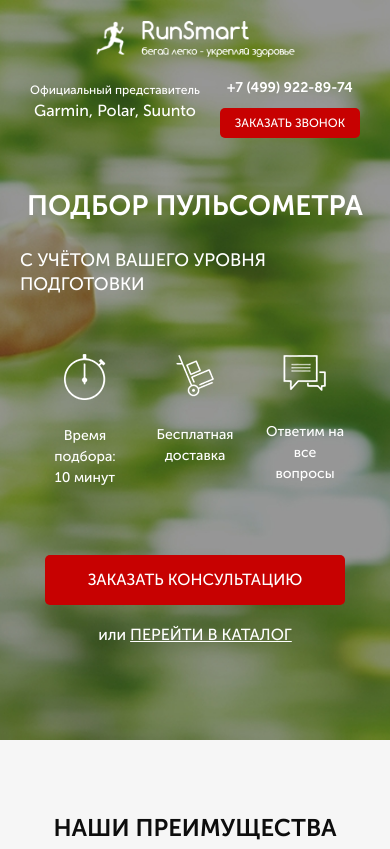
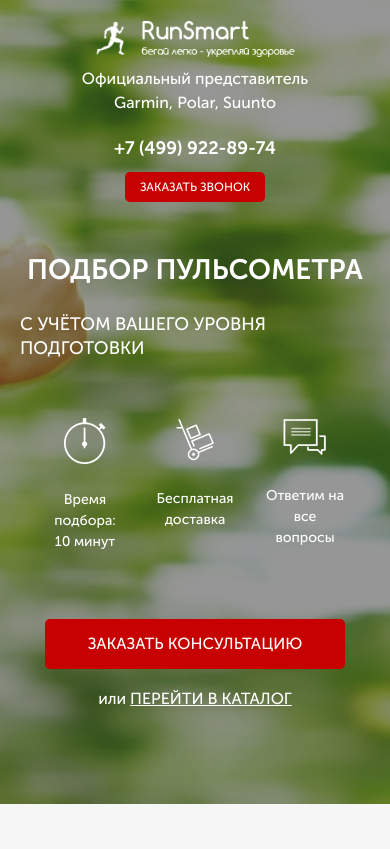
Before and after one commit to mrkroms/project2, a website: page src/index.html in a window 390 px wide. Shown: the top 849 px of the page. Drawn offline with nearby package versions, Linux system fonts and the light colour scheme.

Commit message:
upgrade heder adaptation

```diff
--- a/src/sass/blocks/_media.scss
+++ b/src/sass/blocks/_media.scss
@@ -20,19 +20,43 @@
 }
 @media (max-width: 767px) {
   .header {
+    display: flex;
+    flex-direction: column;
+    justify-content: space-around;
     &__logo {
-      width: 220px;
+      width: 250px;
       img {
         width: 100%;
       }
     }
+    &__phone {
+      margin-bottom: 15px;
+    }
+    &__contacts {
+      margin-top: 25px;
+      display: flex;
+      flex-direction: column;
+      align-items: center;
+    }
     &__official {
-      font-size: 12px;
-    }
-    &__phone {
-      font-size: 14px;
+      margin-top: 10px;
+      font-size: 16px;
     }
   }
+  // .header {
+  //   &__logo {
+  //     width: 220px;
+  //     img {
+  //       width: 100%;
+  //     }
+  //   }
+  //   &__official {
+  //     font-size: 12px;
+  //   }
+  //   &__phone {
+  //     font-size: 14px;
+  //   }
+  // }
   .advantages {
     &__subtitle {
       margin-top: 10px;
```
Also changed, not shown: src/css/style.min.css.
